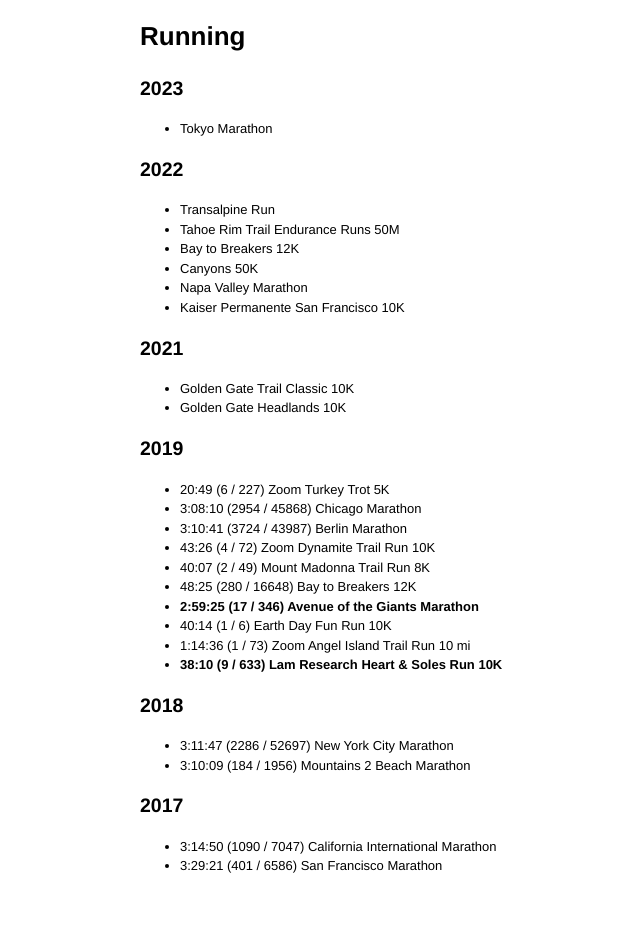
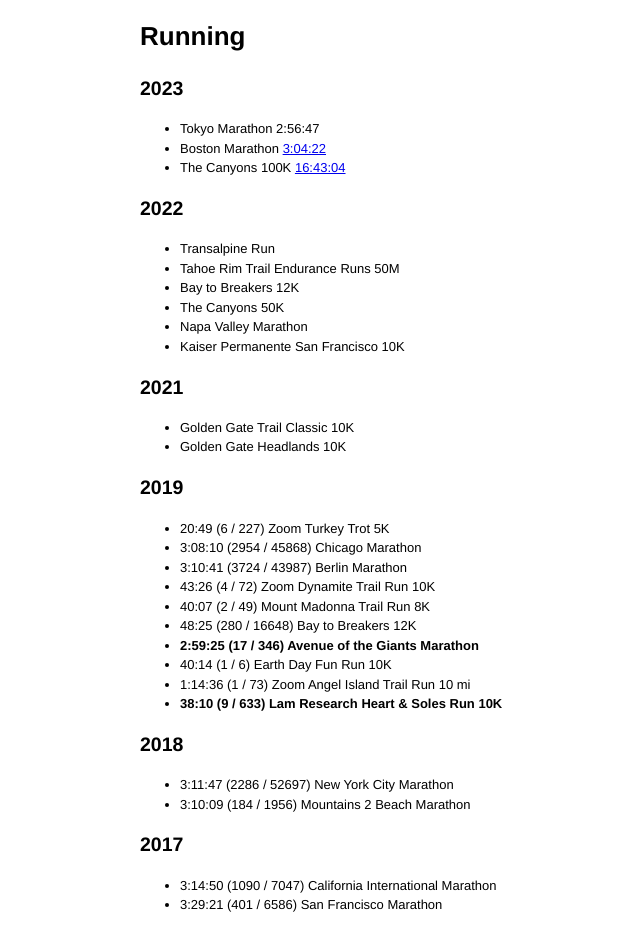
Before and after one commit to denis/denis.github.com, a Jekyll site: the page built from running.md, in a window 1280 px wide. Shown: the whole page, without its empty margins (100-740 px from the left). Built offline with Jekyll 4.4.1, drawn with Linux system fonts in a browser that asks for light colours; comment, search, counter and statistics services are not loaded; before the commit the page ends 900 px from its top, so only the background shows below that.

Commit message:
Add more 2023 races

```diff
--- a/running.md
+++ b/running.md
@@ -7,14 +7,16 @@
 
 ## 2023
 
-- Tokyo Marathon
+- Tokyo Marathon 2:56:47
+- Boston Marathon [3:04:22](https://results.baa.org/2023/?content=detail&fpid=search&pid=search&idp=9TGHS6FF17C946&lang=EN_CAP&event=R&event_main_group=runner&pidp=start&search%5Bstart_no%5D=7352&search_event=R)
+- The Canyons 100K [16:43:04](https://utmb.world/utmb-index/races/3753.thecanyonsendurancerunsbyutmb-100km.2023?page=10)
 
 ## 2022
 
 - Transalpine Run
 - Tahoe Rim Trail Endurance Runs 50M
 - Bay to Breakers 12K
-- Canyons 50K
+- The Canyons 50K
 - Napa Valley Marathon
 - Kaiser Permanente San Francisco 10K
 
```
